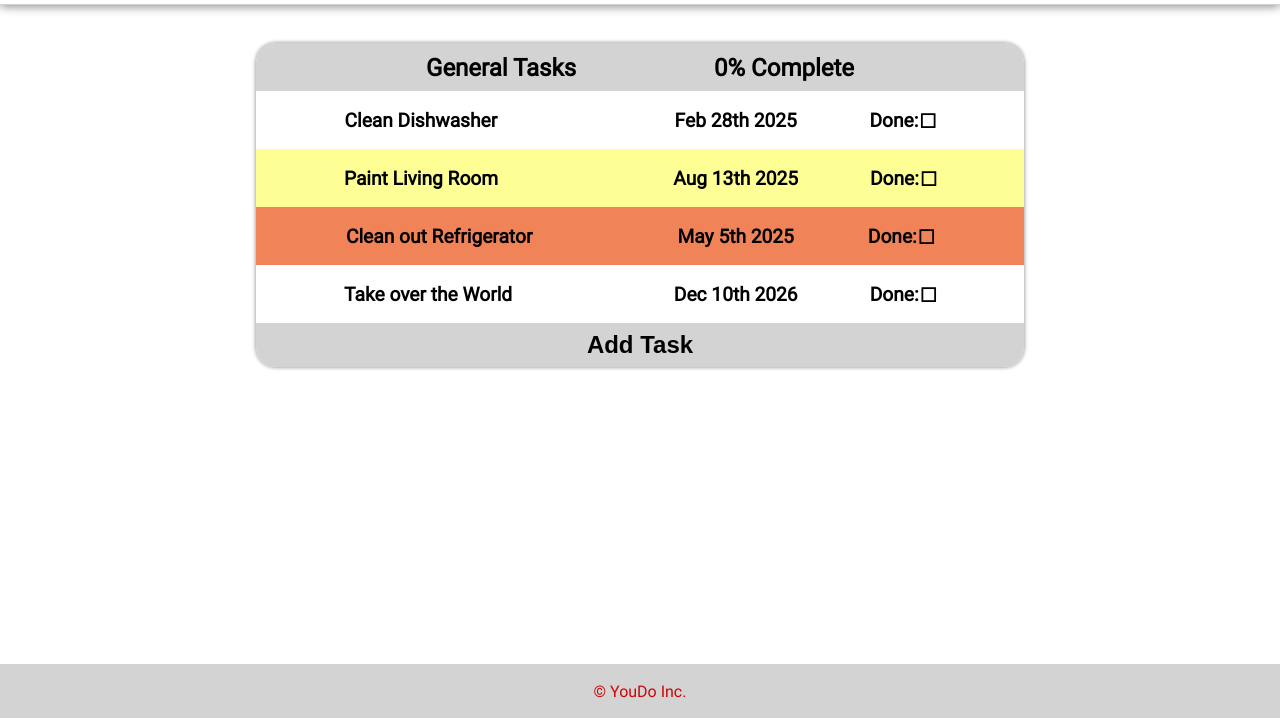
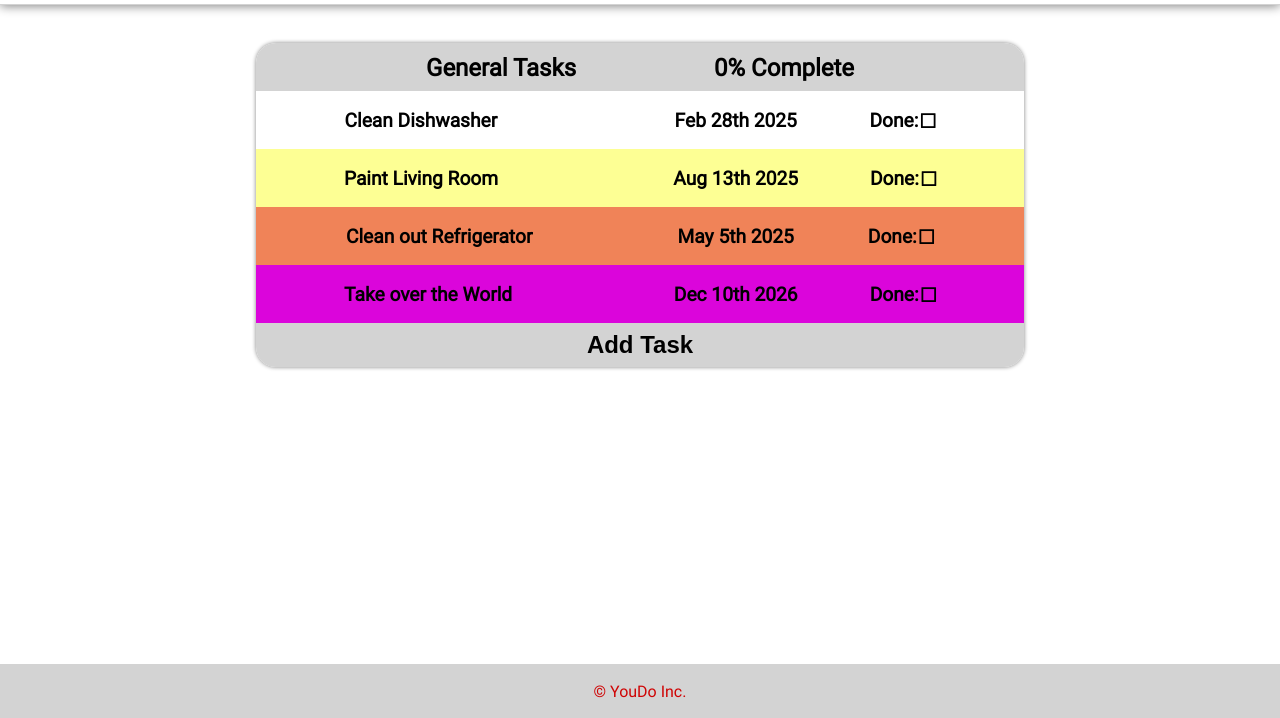
Before and after one commit to SamuelWyck/odin-todo-list, a website built with webpack: page src/template.html in a window 1280 px wide. Shown: the part 82-800 px from the top of the page. Built offline with nearby package versions, Linux system fonts and the light colour scheme.

Commit message:
Add more priority colors and change done btn hover effect

```diff
--- a/src/styles.css
+++ b/src/styles.css
@@ -194,7 +194,7 @@ footer {
 
 .task-card button:hover {
     color: #cf0404;
-    background-color: lightgray;
+    background-color: white;
 }
 
 .not-done::after {
@@ -223,3 +223,7 @@ footer {
 .med-priority {
     background-color: #f08358;
 }
+
+.high-priority {
+    background-color: rgb(219, 5, 219);
+}
```
